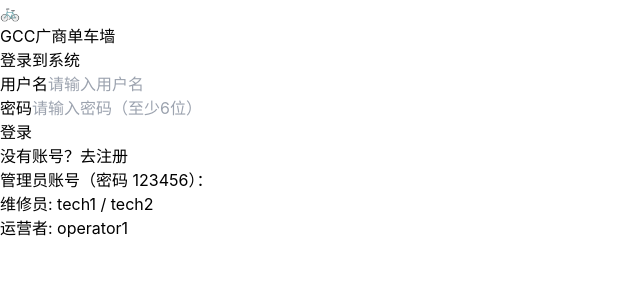
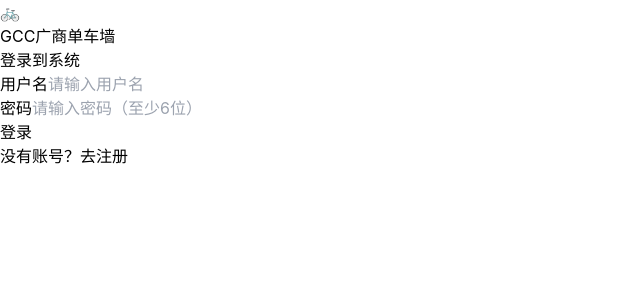
Before and after one commit to hardy2006/GCC-bikewall, a React (Vite) app in the folder client/: page /login in a window 1280 px wide. Shown: the top 300 px of the page, without its empty margins (0-640 px from the left). Built offline with nearby package versions, Linux system fonts and the light colour scheme; no server answers.

Commit message:
chore: 登录页移除所有账号列表

```diff
--- a/client/src/pages/LoginPage.tsx
+++ b/client/src/pages/LoginPage.tsx
@@ -78,13 +78,6 @@ export default function LoginPage() {
               {isRegister ? "已有账号？去登录" : "没有账号？去注册"}
             </button>
           </div>
-          {!isRegister && (
-            <div className="mt-4 p-3 bg-gray-50 rounded text-xs text-gray-500">
-              <p className="font-medium mb-1">管理员账号（密码 123456）：</p>
-              <p>维修员: tech1 / tech2</p>
-              <p>运营者: operator1</p>
-            </div>
-          )}
         </div>
       </div>
     </div>
```
